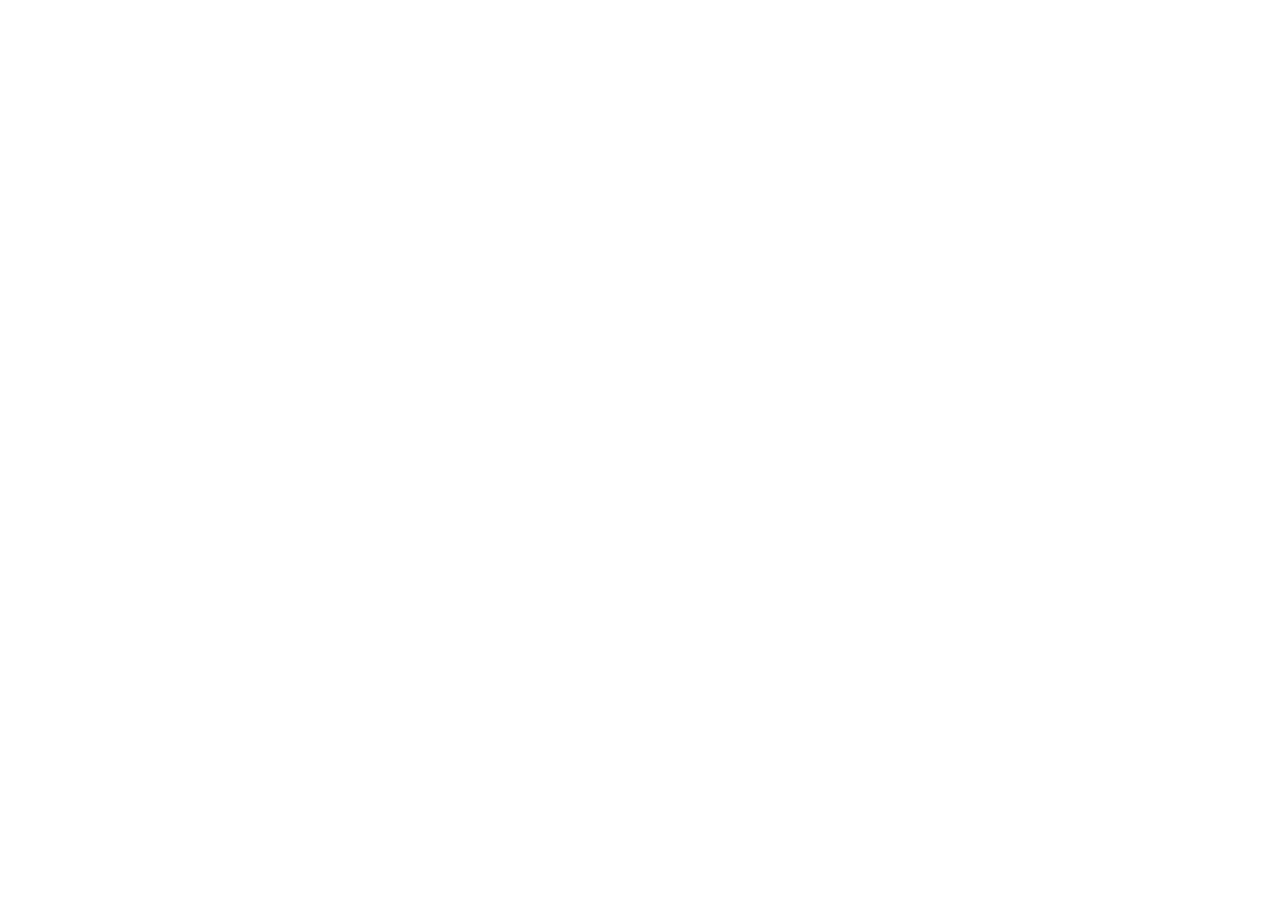
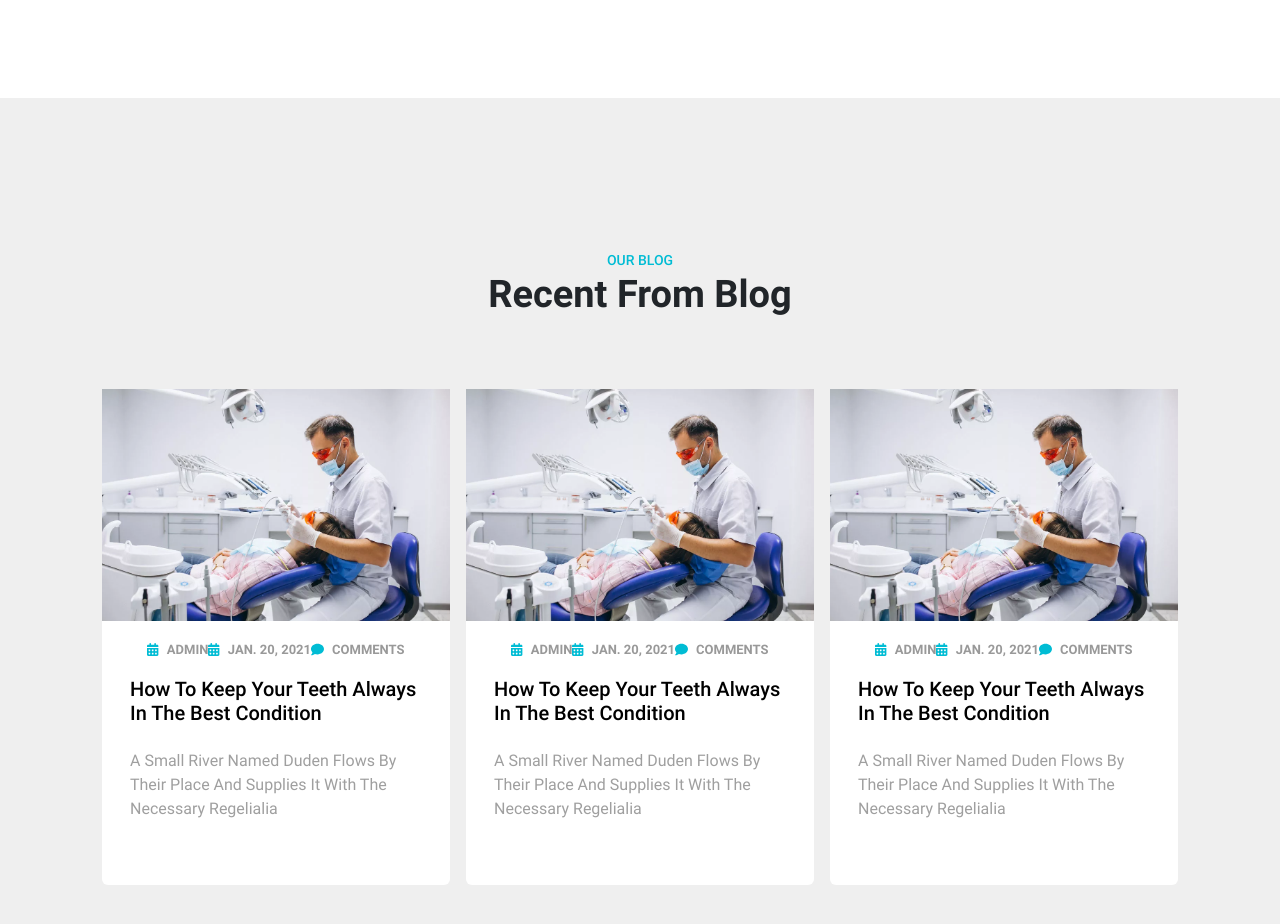
Before and after one commit to AmirHosseinShamsi/Dental-template, a React (Vite) app: page / in a window 1280 px wide. Shown: the part 5023-5947 px from the top of the page. Before the commit the page ends 5121 px from the top, so only its background shows below. Built offline with nearby package versions, Linux system fonts and the light colour scheme; a web font is replaced by a local one.

Commit message:
blog section done

```diff
--- /dev/null
+++ b/components/main-section/blog/Blog.jsx
@@ -0,0 +1,33 @@
+import React from 'react';
+import classes from './Blog.module.css';
+import BlogCard from "../../../components/main-section/blog/blog-card/BlogCard.jsx";
+import blogImage from '../../../public/images/blog-image1.webp';
+const Blog = () => {
+    return (
+        <section className={classes.blogContainer}>
+            <div className="container-sm">
+                <div className="row m-0">
+                    <div className="col-12 text-center mb-5">
+                        <span className={`text-uppercase ${classes.headText}`}>our blog</span>
+                        <h6 className={`text-capitalize ${classes.descriptionText}`}>Recent From Blog</h6>
+                    </div>
+                    <div className="col-12">
+                        <div className="row m-0 g-3">
+                            <div className="col-lg-4 col-md-6 col-12">
+                                <BlogCard image={blogImage}/>
+                            </div>
+                            <div className="col-lg-4 col-md-6 col-12">
+                                <BlogCard image={blogImage}/>
+                            </div>
+                            <div className="col-lg-4 col-md-6 col-12">
+                                <BlogCard image={blogImage}/>
+                            </div>
+                        </div>
+                    </div>
+                </div>
+            </div>
+        </section>
+    );
+};
+
+export default Blog;
--- /dev/null
+++ b/components/main-section/blog/Blog.module.css
@@ -0,0 +1,16 @@
+.blogContainer {
+/*    padding: 35px 0;*/
+    background-color: #efefef;
+    padding: 150px 0;
+}
+
+.headText{
+    font-family: 'Roboto-Medium' , serif;
+    font-size: 14px;
+    color: var(--main-light-blue);
+}
+
+.descriptionText{
+    font-family: 'Roboto-Bold' , serif;
+    font-size: 38px;
+}
--- /dev/null
+++ b/components/main-section/blog/blog-card/BlogCard.jsx
@@ -0,0 +1,20 @@
+import React from 'react';
+import CardBody from "../../../../components/main-section/blog/blog-card/card-body/CardBody.jsx";
+
+const BlogCard = ({image}) => {
+    return (
+        <div className="card border-0 bg-white">
+            <img src={image} className="img-fluid" alt="blog"/>
+            <div className="card-body">
+                <CardBody
+                    writer="admin" date="Jan. 20, 2021"
+                    comments="comments"
+                    title="How To Keep Your Teeth Always In The Best Condition"
+                    description="A Small River Named Duden Flows By Their Place And Supplies It With The Necessary Regelialia"
+                />
+            </div>
+        </div>
+    );
+};
+
+export default BlogCard;
--- /dev/null
+++ b/components/main-section/blog/blog-card/card-body/CardBody.jsx
@@ -0,0 +1,29 @@
+import React from 'react';
+import classes from './CardBody.module.css';
+
+const CardBody = ({writer , date , comments , title , description}) => {
+    return (
+        <>
+            <p className={`text-center ${classes.cardEmoji}`}>
+                <span className={`text-uppercase p-0 ${classes.blogTag}`}>
+                    <i className={`fa-solid fa-calendar-days me-2 ${classes.blogTagIcon}`}></i>
+                    {writer}
+                </span>
+                <span className={`text-uppercase text-center p-0 ${classes.blogTag}`}>
+                    <i className={`fa-solid fa-calendar-days me-2 ${classes.blogTagIcon}`}></i>
+                    {date}
+                </span>
+                <span className={`text-uppercase p-0 ${classes.blogTag}`}>
+                    <i className={`fa-solid fa-comment me-2 ${classes.blogTagIcon}`}></i>
+                    {comments}
+                </span>
+            </p>
+            <div className="row m-0">
+                <h3 className={`text-capitalize mb-4 col-12 ${classes.headCardText}`}>{title}</h3>
+                <p className={`text-capitalize mb-5 col-12 ${classes.descriptionCardText}`}>{description}</p>
+            </div>
+        </>
+    );
+};
+
+export default CardBody;
--- /dev/null
+++ b/components/main-section/blog/blog-card/card-body/CardBody.module.css
@@ -0,0 +1,24 @@
+.cardEmoji {
+    color: var(--main-gray);
+    font-family: 'Roboto-Bold' , serif;
+}
+
+.headCardText {
+    font-size: 20px;
+    color: var(--main-black);
+    font-family: 'Roboto-Medium' , serif;
+}
+
+.descriptionCardText {
+    color: var(--main-medium-gray);
+    font-family: 'Roboto-Regular' , serif;
+}
+
+.blogTag{
+    font-size: 13px;
+}
+
+.blogTagIcon {
+    color: var(--main-light-blue);
+    font-size: inherit;
+}
--- a/src/App.jsx
+++ b/src/App.jsx
@@ -6,6 +6,7 @@
 import Advertisement from "../components/main-section/advertisement/Advertisement.jsx";
 import CardCarousel from "../components/main-section/card-carousel/CardCarousel.jsx";
 import OurResult from "../components/main-section/our-result/OurResult.jsx";
+import Blog from "../components/main-section/blog/Blog.jsx";
 
 export default function App() {
 
@@ -20,6 +21,7 @@
               <Advertisement/>
               <CardCarousel/>
               <OurResult/>
+              <Blog/>
           </main>
       </>
   )
```
Also changed, not shown: components/main-section/blog/blog-card/BlogCard.module.css (added).
